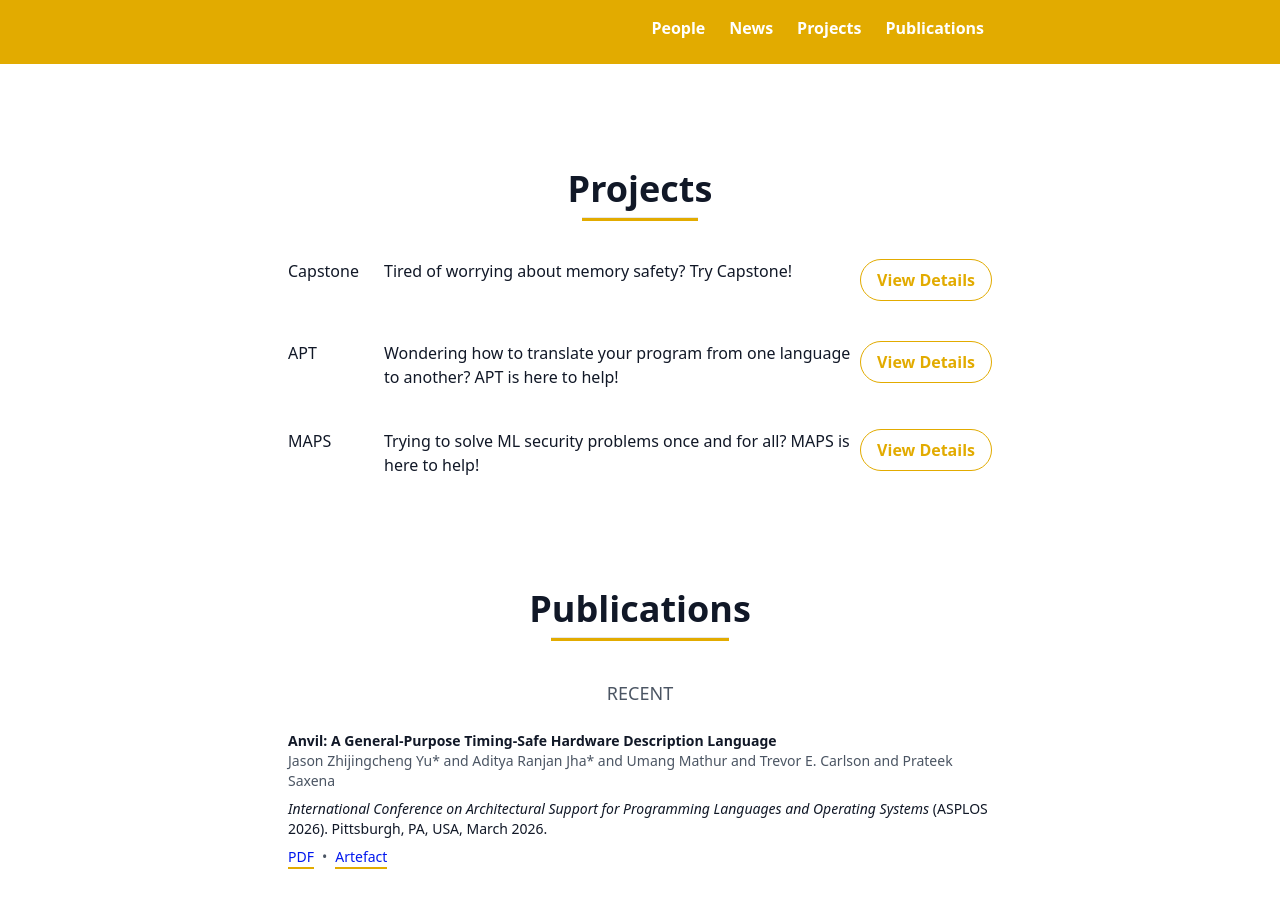
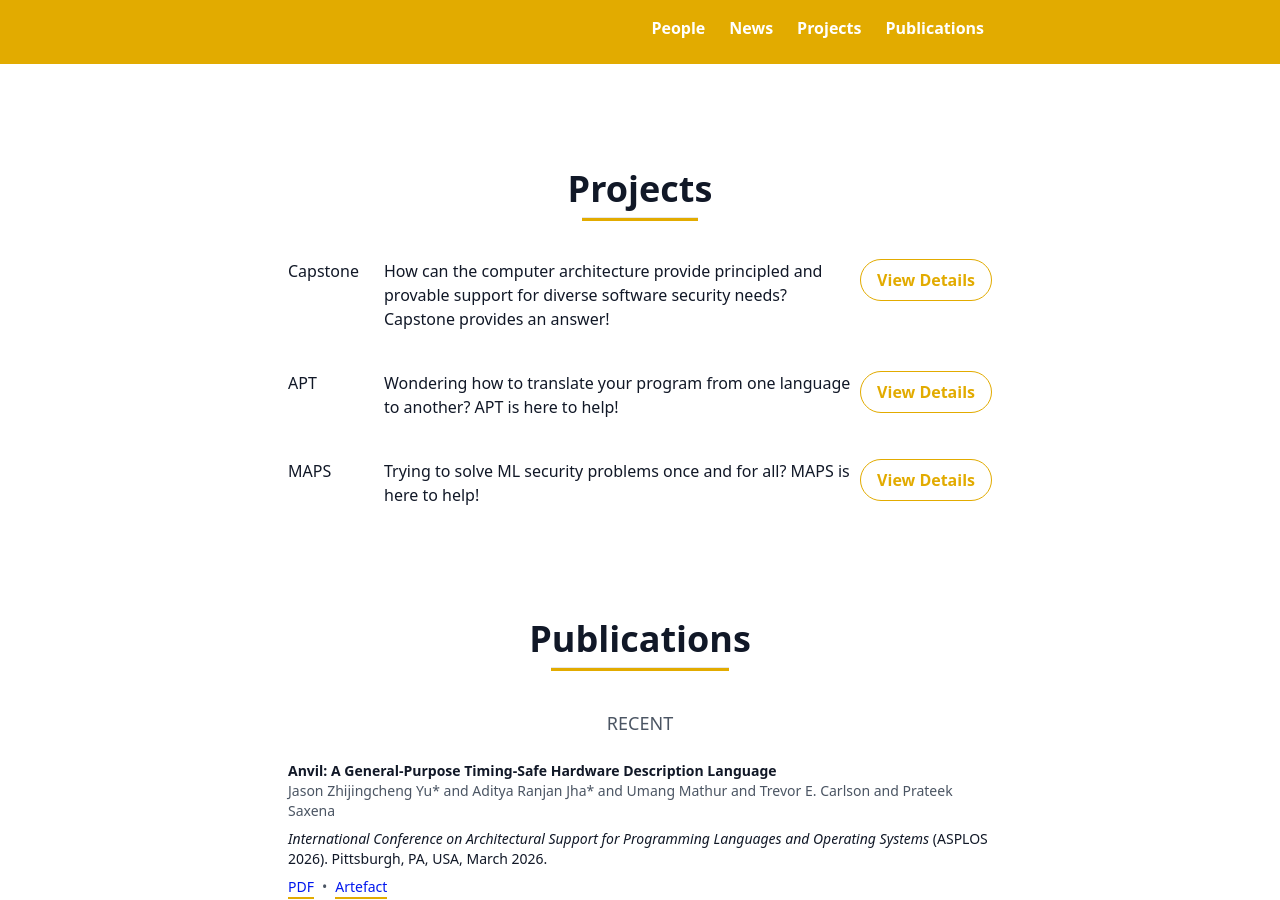
Before and after one commit to kisp-nus/kisp-nus.github.io, a Jekyll site: the page built from index-archive.html, in a window 1280 px wide and 900 px high, scrolled down 4150 px. Built offline with Jekyll 4.4.1, drawn with Linux system fonts in a browser that asks for light colours; grey boxes are pictures that could not be loaded.

Commit message:
updated Capstone description on homepage

```diff
--- a/_data/onepage/projects.yml
+++ b/_data/onepage/projects.yml
@@ -1,6 +1,6 @@
 - name: Capstone
-  fullname: A Capability-based Foundation for Trustless Secure Memory Access
-  description: Tired of worrying about memory safety? Try Capstone!
+  fullname: Capability-based Architectural Foundation for Expressive Security
+  description: How can the computer architecture provide principled and provable support for diverse software security needs? Capstone provides an answer!
   url: https://capstone.kisp-lab.org/
   image: ./assets/projects/capstone.png
 
```
